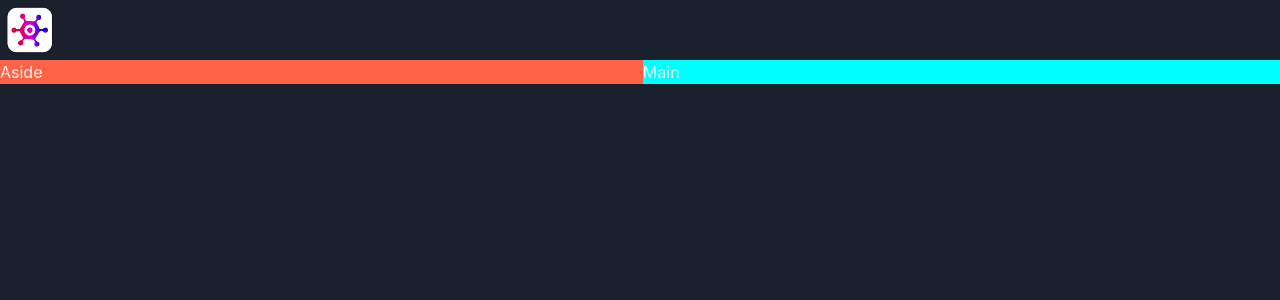
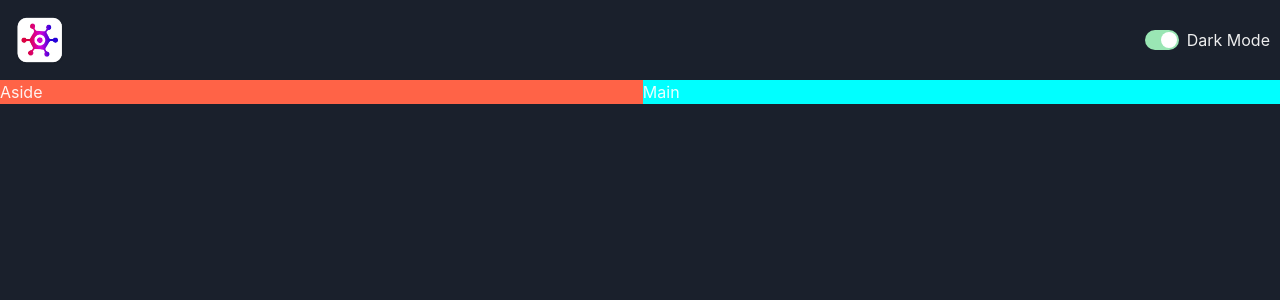
Before and after one commit to catherayn-github/game-web-project, a React (Vite) app: page / in a window 1280 px wide. Shown: the top 300 px of the page. Built offline with nearby package versions, Linux system fonts and the light colour scheme.

Commit message:
Created and implement the color mode toggle button

```diff
--- /dev/null
+++ b/src/components/NavigationBar/ColorModeToggleButton.tsx.tsx
@@ -0,0 +1,20 @@
+import { HStack, Switch, Text, useColorMode } from "@chakra-ui/react";
+
+function ColorModeToggleButton() {
+  const {toggleColorMode, colorMode} = useColorMode();
+  return (
+    <div>
+      <HStack>
+        <Switch
+          isChecked={colorMode === "dark"}
+          onChange={toggleColorMode}
+          colorScheme="green"
+        />
+
+        <Text>Dark Mode</Text>
+      </HStack>
+    </div>
+  );
+}
+
+export default ColorModeToggleButton;
--- a/src/components/NavigationBar/NavigationBar.tsx
+++ b/src/components/NavigationBar/NavigationBar.tsx
@@ -1,12 +1,15 @@
 import { HStack, Image } from '@chakra-ui/react'
 import React from 'react'
 import logo from '../../assets/Logo/logo.webp'
+import ColorModeToggleButton from './ColorModeToggleButton.tsx'
 
 function NavigationBar() {
   return (
     <div>
-        <HStack>
+        <HStack justifyContent="space-between" padding="10px">
             <Image src={logo} alt="logo" boxSize={"60px"}/>
+
+            <ColorModeToggleButton/>
         </HStack>
     </div>
   )
```
